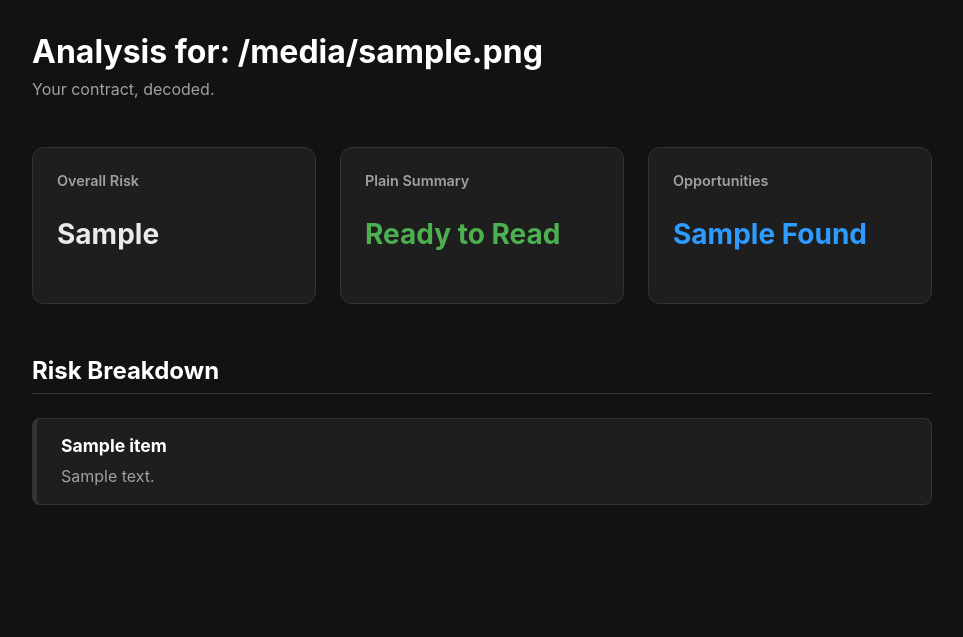
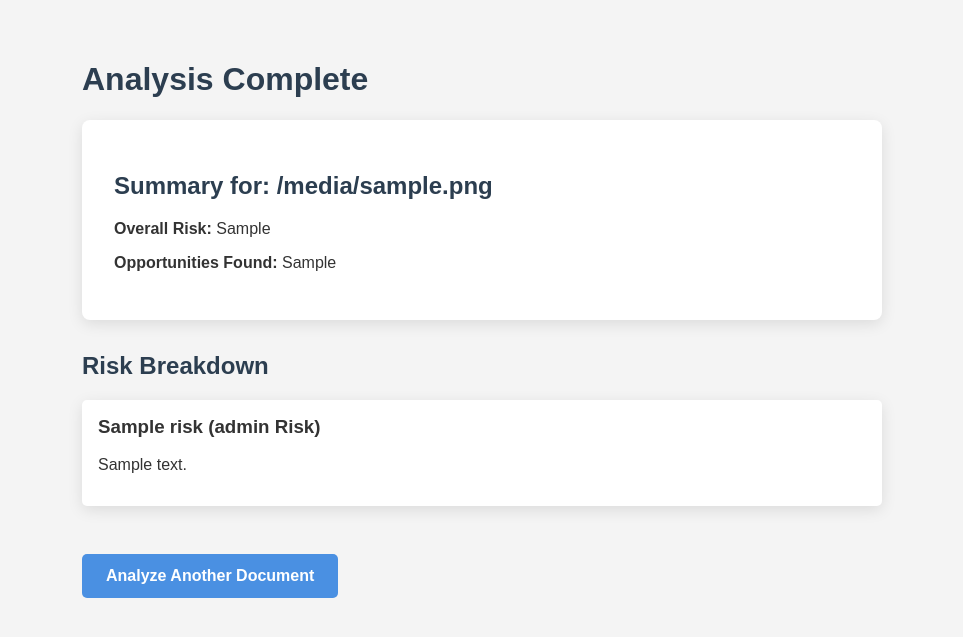
Before and after one commit to clausespy/clausespyv2, a Flask app: template templates/results.html in a window 1280 px wide. Shown: the top 637 px of the page, without its empty margins (158-1121 px from the left). Run offline with Flask 3, Linux system fonts and the light colour scheme; the template is opened without the code that fills it: most values are stand-ins (such as "Sample title", 1, 10 or a date in 2020).

Commit message:
Update results.html

```diff
--- a/templates/results.html
+++ b/templates/results.html
@@ -1,72 +1,54 @@
-<!DOCTYPE html>
+
+    <!DOCTYPE html>
 <html lang="en">
 <head>
     <meta charset="UTF-8">
     <meta name="viewport" content="width=device-width, initial-scale=1.0">
-    <title>ClauseSpy Analysis Result</title>
+    <title>Analysis Result - ClauseSpy</title>
     <style>
-        body { font-family: -apple-system, BlinkMacSystemFont, "Segoe UI", Roboto, Helvetica, Arial, sans-serif; background-color: #121212; color: #EAEAEA; margin: 0; padding: 2rem; }
-        .container { max-width: 900px; margin: auto; display: flex; flex-direction: column; gap: 2rem; }
-        .header h1 { font-size: 2rem; margin: 0; color: #FFFFFF; }
-        .header p { font-size: 1rem; color: #A0A0A0; margin-top: 0.5rem; }
-        .summary-deck { display: grid; grid-template-columns: repeat(auto-fit, minmax(200px, 1fr)); gap: 1.5rem; }
-        .summary-card { background-color: #1E1E1E; border-radius: 12px; padding: 1.5rem; border: 1px solid #333333; }
-        .summary-card h3 { margin: 0 0 0.5rem 0; color: #A0A0A0; font-size: 0.9rem; font-weight: 600; }
-        .summary-card .value { font-size: 1.75rem; font-weight: bold; }
-        .risk-high { color: #FF5A5A; }
-        .risk-medium { color: #FFA500; }
-        .risk-low { color: #4CAF50; }
-        .opportunities { color: #2E9BFF; }
-        .risk-breakdown { display: flex; flex-direction: column; gap: 1rem; }
-        .risk-breakdown h2 { font-size: 1.5rem; color: #FFFFFF; border-bottom: 1px solid #333333; padding-bottom: 0.5rem; margin-bottom: 0.5rem; }
-        .risk-item { background-color: #1E1E1E; border-left: 5px solid; border-radius: 8px; padding: 1rem 1.5rem; border: 1px solid #333333; border-left-width: 5px; }
-        .risk-item.high { border-left-color: #FF5A5A; }
-        .risk-item.medium { border-left-color: #FFA500; }
-        .risk-item.low { border-left-color: #4CAF50; }
-        .risk-item.error { border-left-color: #888888; }
-        .risk-item h4 { margin: 0 0 0.5rem 0; font-size: 1.1rem; color: #FFFFFF; }
-        .risk-item p { margin: 0; color: #A0A0A0; line-height: 1.5; }
+        body { font-family: sans-serif; background-color: #f4f4f4; color: #333; }
+        .container { max-width: 800px; margin: 0 auto; padding: 2rem; }
+        .card { background-color: white; border-radius: 8px; box-shadow: 0 4px 15px rgba(0,0,0,0.1); padding: 2rem; margin-bottom: 2rem; }
+        h1, h2 { color: #2c3e50; }
+        .risk-High { border-left: 5px solid #e74c3c; }
+        .risk-Medium { border-left: 5px solid #f39c12; }
+        .risk-Low { border-left: 5px solid #2ecc71; }
+        .risk-Error { border-left: 5px solid #95a5a6; }
+        .risk-card { padding: 1rem; margin-bottom: 1rem; border-radius: 5px; }
+        .risk-card h3 { margin-top: 0; }
+        .back-link { display: inline-block; margin-top: 2rem; background-color: #4a90e2; color: white; padding: 0.8rem 1.5rem; text-decoration: none; border-radius: 5px; font-weight: bold; }
     </style>
 </head>
 <body>
+    <div class="container">
+        <h1>Analysis Complete</h1>
 
-    <div class="container">
-        <header class="header">
-            <!-- DYNAMIC: Use the filename from the JSON response -->
-            <h1>Analysis for: {{ analysis.original_filename }}</h1>
-            <p>Your contract, decoded.</p>
-        </header>
+        {% if analysis.error %}
+            <div class="card risk-Error">
+                <h2>Analysis Failed</h2>
+                <p><strong>File:</strong> {{ analysis.original_filename }}</p>
+                <p>{{ analysis.error }}</p>
+            </div>
+        {% else %}
+            <div class="card">
+                <h2>Summary for: {{ analysis.original_filename }}</h2>
+                <p><strong>Overall Risk:</strong> <span class="risk-{{ analysis.overall_risk }}">{{ analysis.overall_risk }}</span></p>
+                <p><strong>Opportunities Found:</strong> {{ analysis.opportunities_found }}</p>
+            </div>
 
-        <section class="summary-deck">
-            <div class="summary-card">
-                <h3>Overall Risk</h3>
-                <!-- DYNAMIC: Set class and text based on the overall_risk value -->
-                <p class="value risk-{{ analysis.overall_risk|lower }}">{{ analysis.overall_risk }}</p>
-            </div>
-            <div class="summary-card">
-                <h3>Plain Summary</h3>
-                <p class="value risk-low">Ready to Read</p>
-            </div>
-            <div class="summary-card">
-                <h3>Opportunities</h3>
-                <!-- DYNAMIC: Use the opportunities_found value -->
-                <p class="value opportunities">{{ analysis.opportunities_found }} Found</p>
-            </div>
-        </section>
+            <h2>Risk Breakdown</h2>
+            {% for risk in analysis.risk_breakdown %}
+                <div class="card risk-card risk-{{ risk.risk_level }}">
+                    <h3>{{ risk.title }} ({{ risk.risk_level }} Risk)</h3>
+                    <p>{{ risk.description }}</p>
+                </div>
+            {% endfor %}
+        {% endif %}
 
-        <section class="risk-breakdown">
-            <h2>Risk Breakdown</h2>
-
-            <!-- DYNAMIC: Loop through each item in the risk_breakdown array -->
-            {% for item in analysis.risk_breakdown %}
-            <div class="risk-item {{ item.risk_level|lower }}">
-                <h4>{{ item.title }}</h4>
-                <p>{{ item.description }}</p>
-            </div>
-            {% endfor %}
-
-        </section>
+        <a href="/" class="back-link">Analyze Another Document</a>
     </div>
+</body>
+</html>
 
 </body>
 </html>
```
